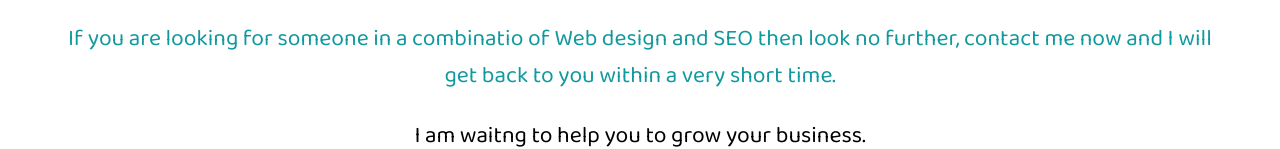
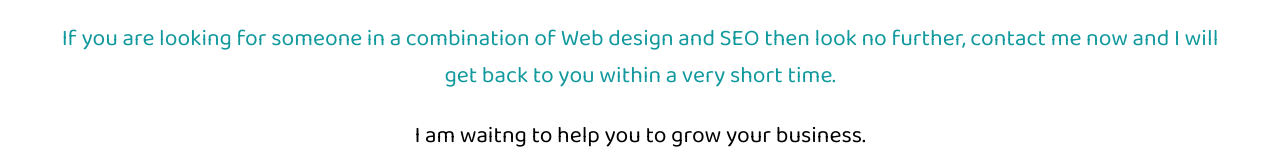
Before and after one commit to abdulhakimabz/About-Me, a plain HTML site: page index.html in a window 1280 px wide. Shown: the part 2414-2563 px from the top of the page. Drawn offline with Linux system fonts and the light colour scheme.

Commit message:
Update index.html

```diff
--- a/index.html
+++ b/index.html
@@ -54,7 +54,7 @@
     <hr>
     <div class="contact-me">
       <h2>Get In Touch</h2>
-      <p class="blue">If you are looking for someone in a combinatio of Web design and SEO then look no further, contact me now and I will get back to you within a very short time.
+      <p class="blue">If you are looking for someone in a combination of Web design and SEO then look no further, contact me now and I will get back to you within a very short time.
       </p>
       <p>I am waitng to help you to grow your business.</p>
       <a class="btn" href="mailto:abzz.sreemangal@gmail.com">CONTACT ME</a>
```
